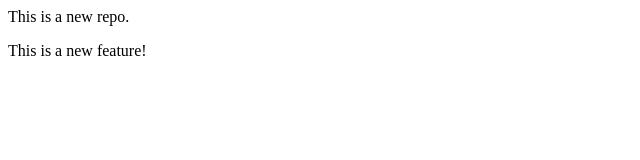
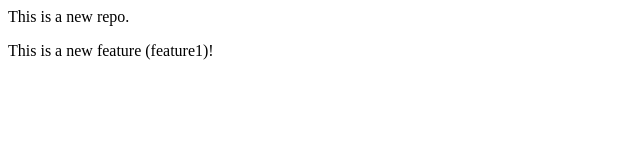
Before and after one commit to nikitas19-qa/localrepo, a plain HTML site: page index.html in a window 1280 px wide. Shown: the full height of the page, 0-640 px from the left. Drawn offline with Linux system fonts and the light colour scheme.

Commit message:
Add new feature

```diff
--- a/index.html
+++ b/index.html
@@ -1,2 +1,2 @@
 <p>This is a new repo.</p>
-<p>This is a new feature!</p>
+<p>This is a new feature (feature1)!</p>
```
